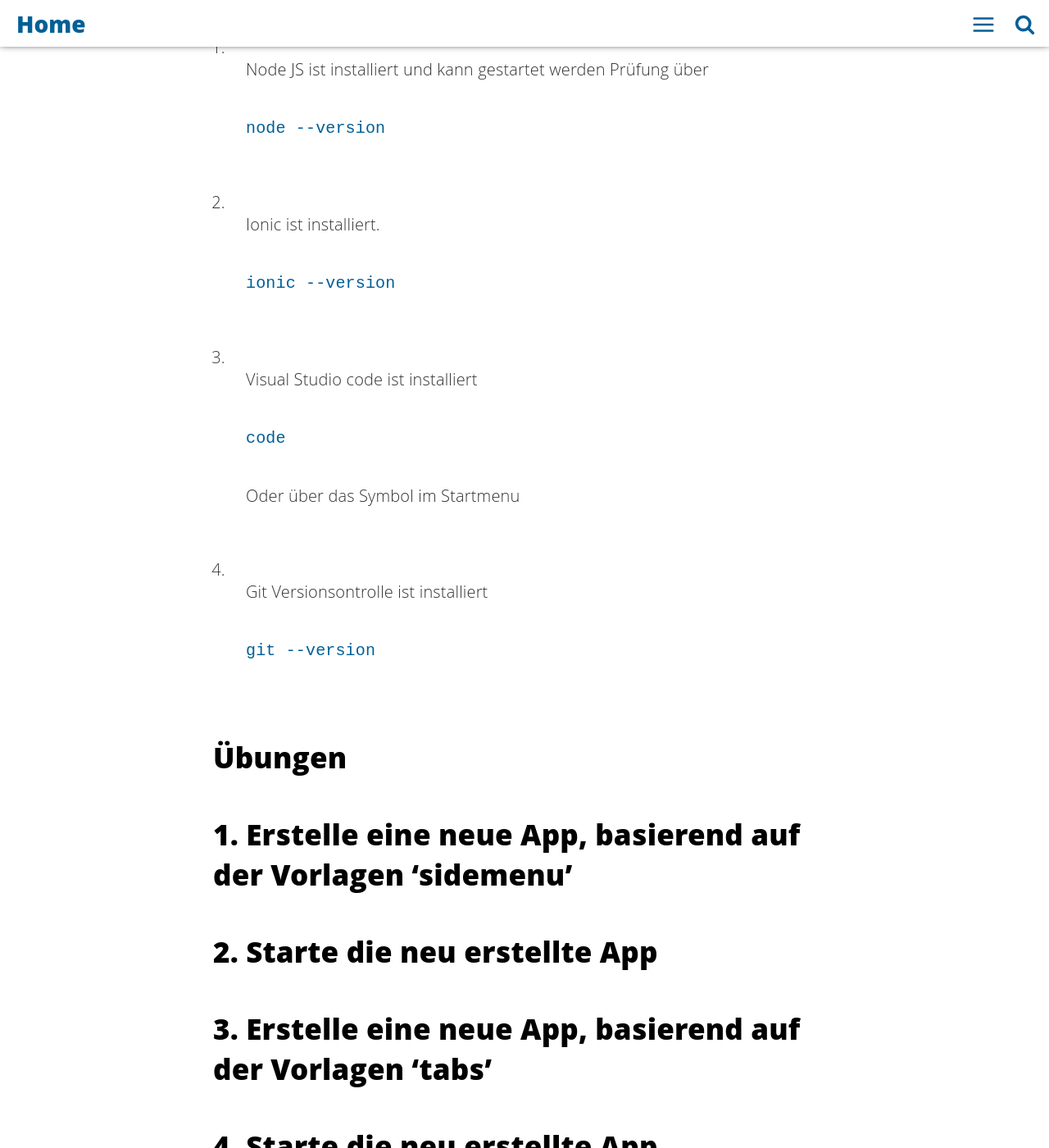
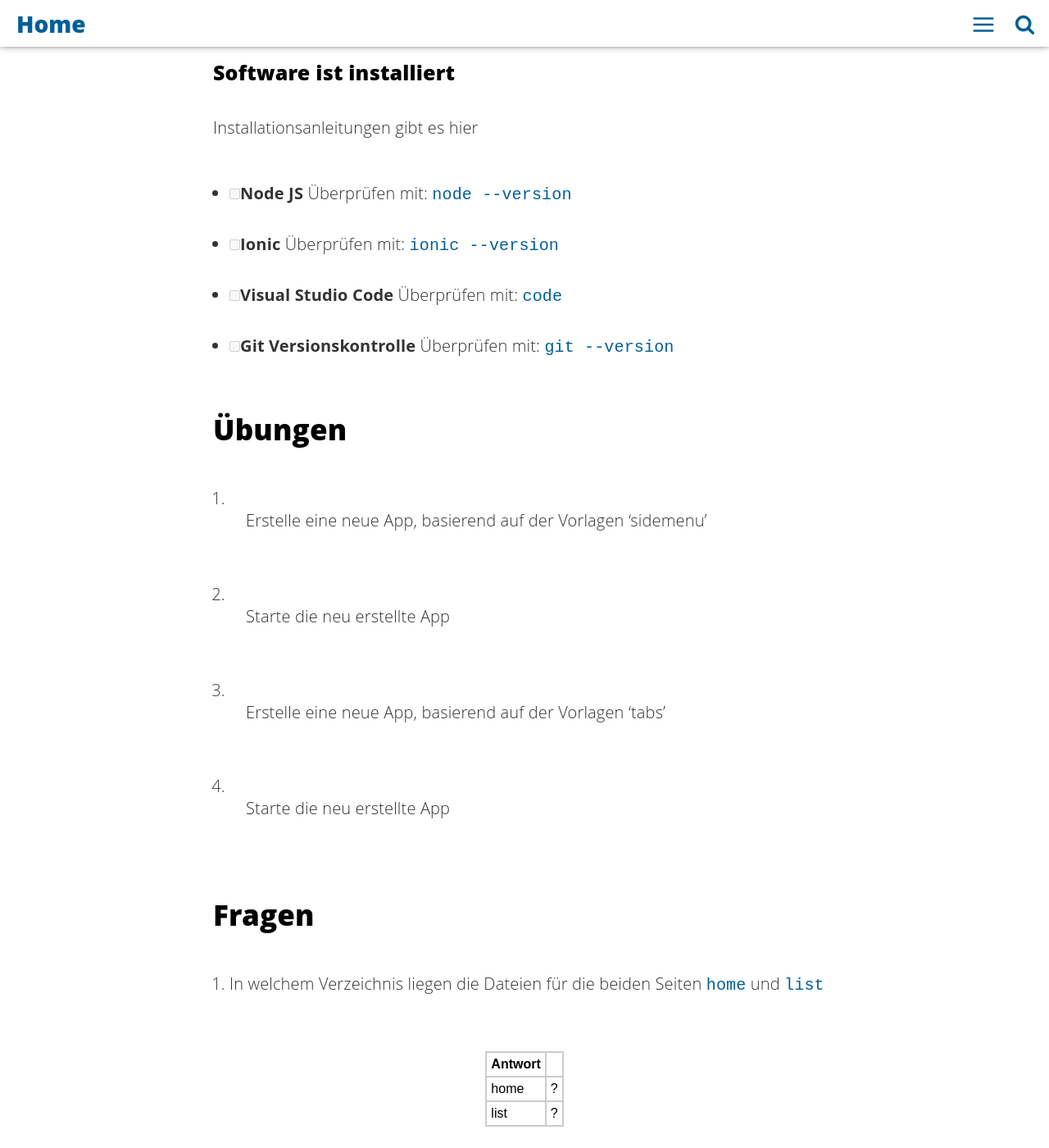
Before and after one commit to ionic-training/Learning-Documentation, a Jekyll site: the page built from docs/_posts/2018-11-12-day-1-course-introduction.md, in a window 1280 px wide and 1400 px high, scrolled down 1268 px. Shown: the whole window at 82% size. Built offline with Jekyll 4.4.1, drawn with Linux system fonts in a browser that asks for light colours; our own code applies the rules of GitHub Pages for plain Markdown files; some of the changed text lies outside the part shown.

Commit message:
Update 2018-11-12-day-1-course-introduction.md

```diff
--- a/docs/_posts/2018-11-12-day-1-course-introduction.md
+++ b/docs/_posts/2018-11-12-day-1-course-introduction.md
@@ -1,18 +1,4 @@
----
-layout: post
-comments: true
-title: "Day 1: Introduction"
-date: 2018-11-12 23:01:44
-image: '/assets/img/'
-description:
-main-class: 'intro'
-color:
-tags:
-categories:
-twitter_text:
-introduction:
----
-
+# Welcome to StackEdit!
 
 # Voraussetzungen
 
@@ -28,40 +14,30 @@
 ## Abschluss-Checkliste
 
 ### Software ist installiert
+Installationsanleitungen gibt es hier
 
-1. Node JS ist installiert und kann gestartet werden
-   Prüfung über
-
-   `node --version`
-
-2. Ionic ist installiert.
-
-   `ionic --version`
-
-3. Visual Studio code ist installiert
-
-   `code`
-
-   Oder über das Symbol im Startmenu
-
-4. Git Versionsontrolle ist installiert
-
-    `git --version`
-
+- [ ] **Node JS**
+Überprüfen mit: `node --version`
+- [ ] **Ionic**
+Überprüfen mit: `ionic --version`
+- [ ] **Visual Studio Code**
+Überprüfen mit:  `code`
+- [ ] **Git Versionskontrolle**
+Überprüfen mit: `git --version`
 
 ## Übungen
 
-## 1. Erstelle eine neue App, basierend auf der Vorlagen 'sidemenu'
+ 1. Erstelle eine neue App, basierend auf der Vorlagen 'sidemenu'
 
-## 2. Starte die neu erstellte App
+ 2. Starte die neu erstellte App
 
-## 3. Erstelle eine neue App, basierend auf der Vorlagen 'tabs'
+ 3. Erstelle eine neue App, basierend auf der Vorlagen 'tabs'
 
-## 4. Starte die neu erstellte App
+ 4. Starte die neu erstellte App
 
 ## Fragen
 
-### In welchem Verzeichnis leigen die Dateien für die beiden Seiten `home` und `list`
+1. In welchem Verzeichnis liegen die Dateien für die beiden Seiten `home` und `list`
 
 | Antwort |        |
 | :------ | :----- |
```
Also changed, not shown: other parts of docs/_posts/2018-11-12-day-1-course-introduction.md (+5 -5 lines).
